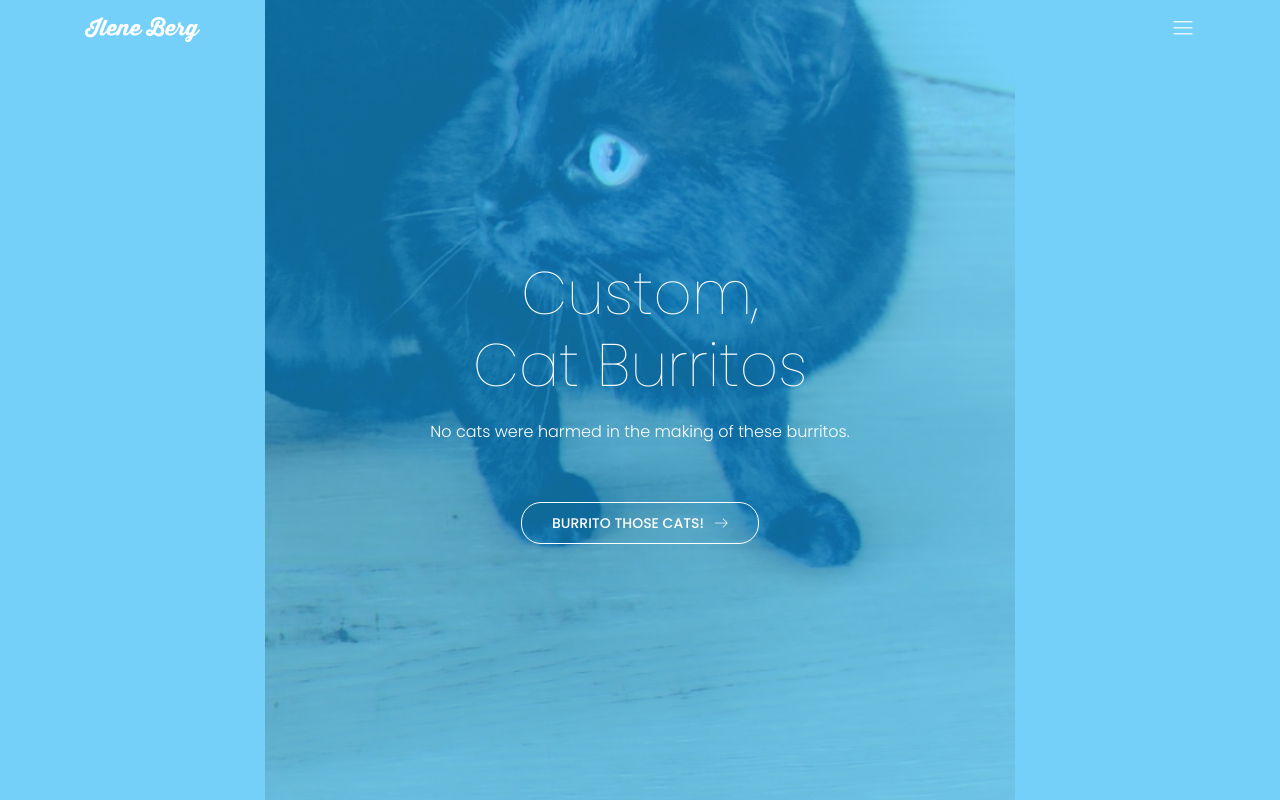
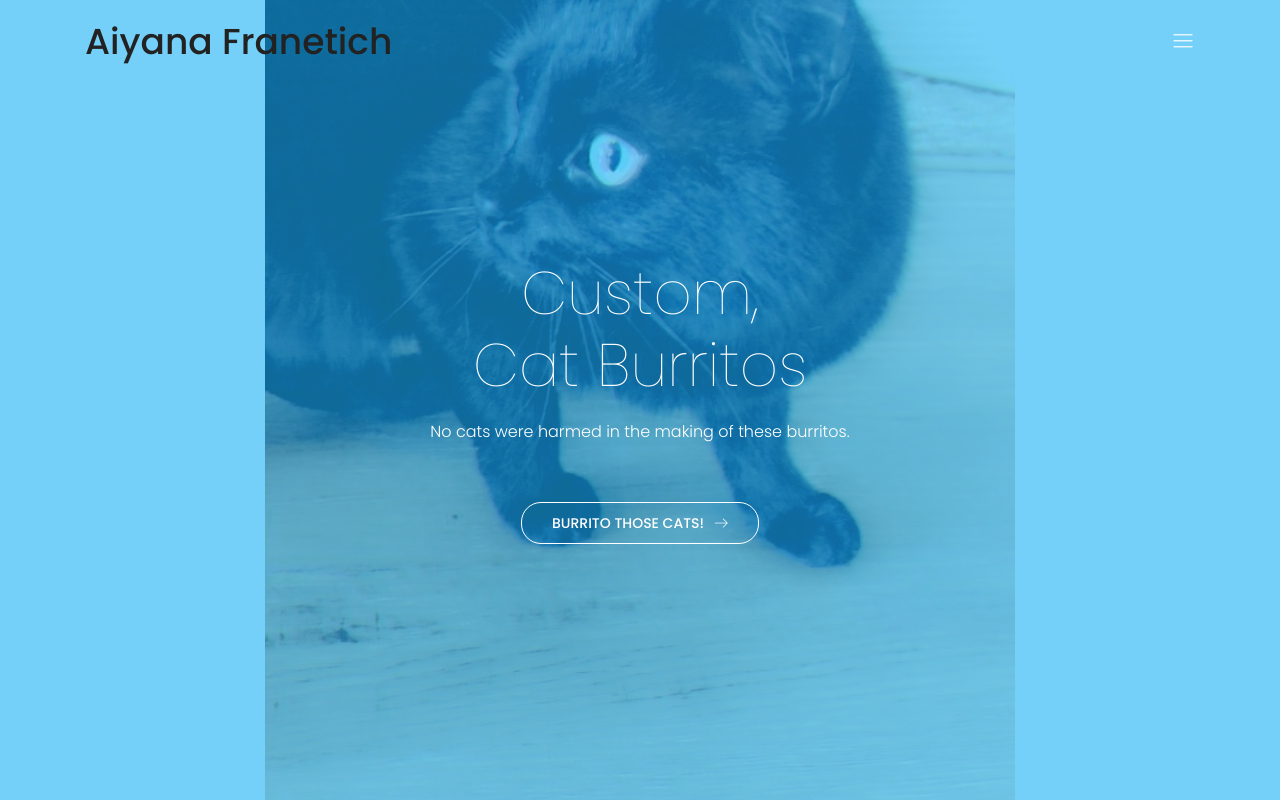
Before and after one commit to aiyanaFranetich/aiyanaFranetich.github.io, a plain HTML site: page index.html in a window 1280 px wide. Drawn offline with nearby package versions, Linux system fonts and the light colour scheme.

Commit message:
cat burritos

```diff
--- a/index.html
+++ b/index.html
@@ -35,7 +35,10 @@
 				<div class="header-wrap">
 					<div class="header-top d-flex justify-content-between align-items-center">
 						<div class="logo">
-							<a href="index.html"><img src="img/logo.png" alt=""></a>
+							<a href="index.html">
+								<!-- <img src="img/logo.png" alt=""> -->
+								<h1>Aiyana Franetich</h1>
+							</a>
 						</div>
 						<div class="main-menubar d-flex align-items-center">
 							<nav class="hide">
```
